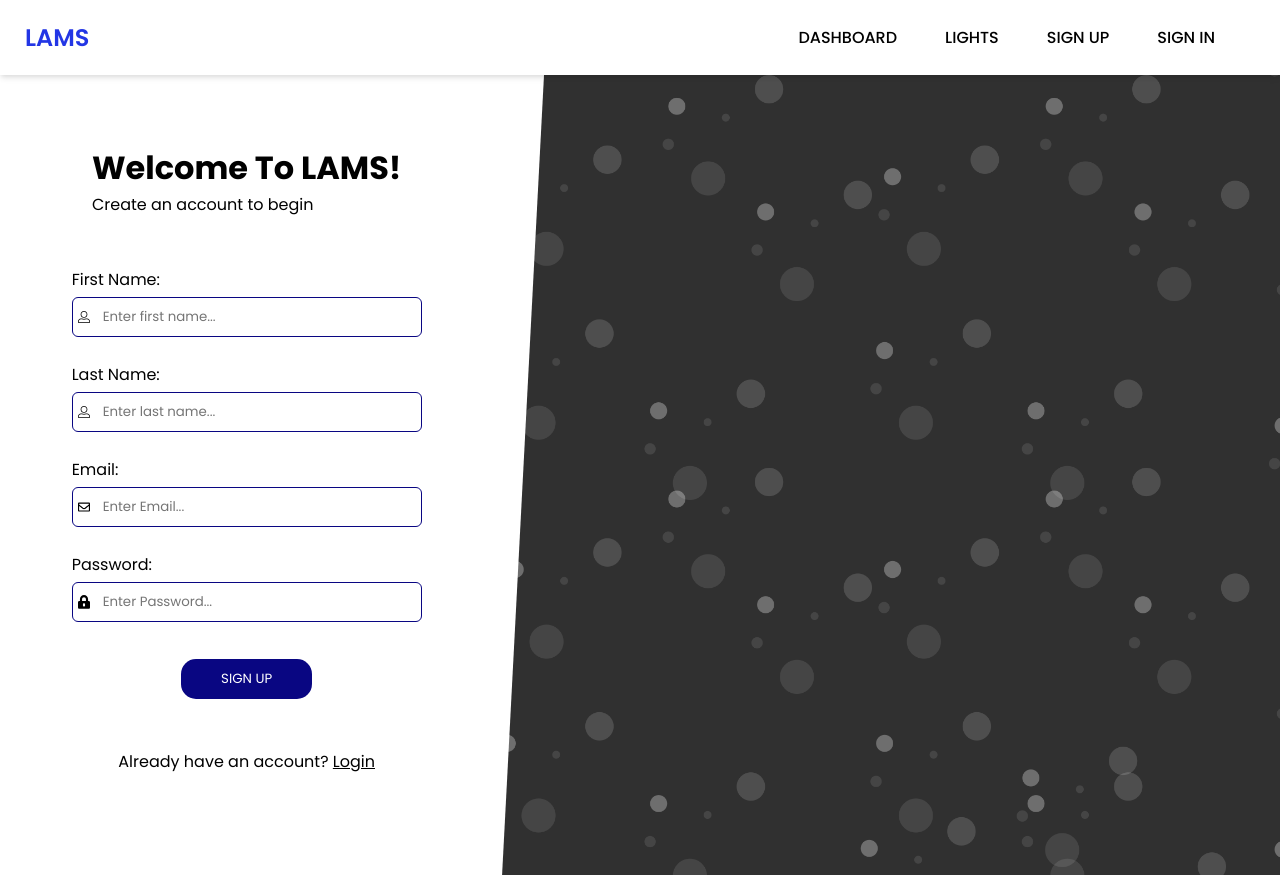
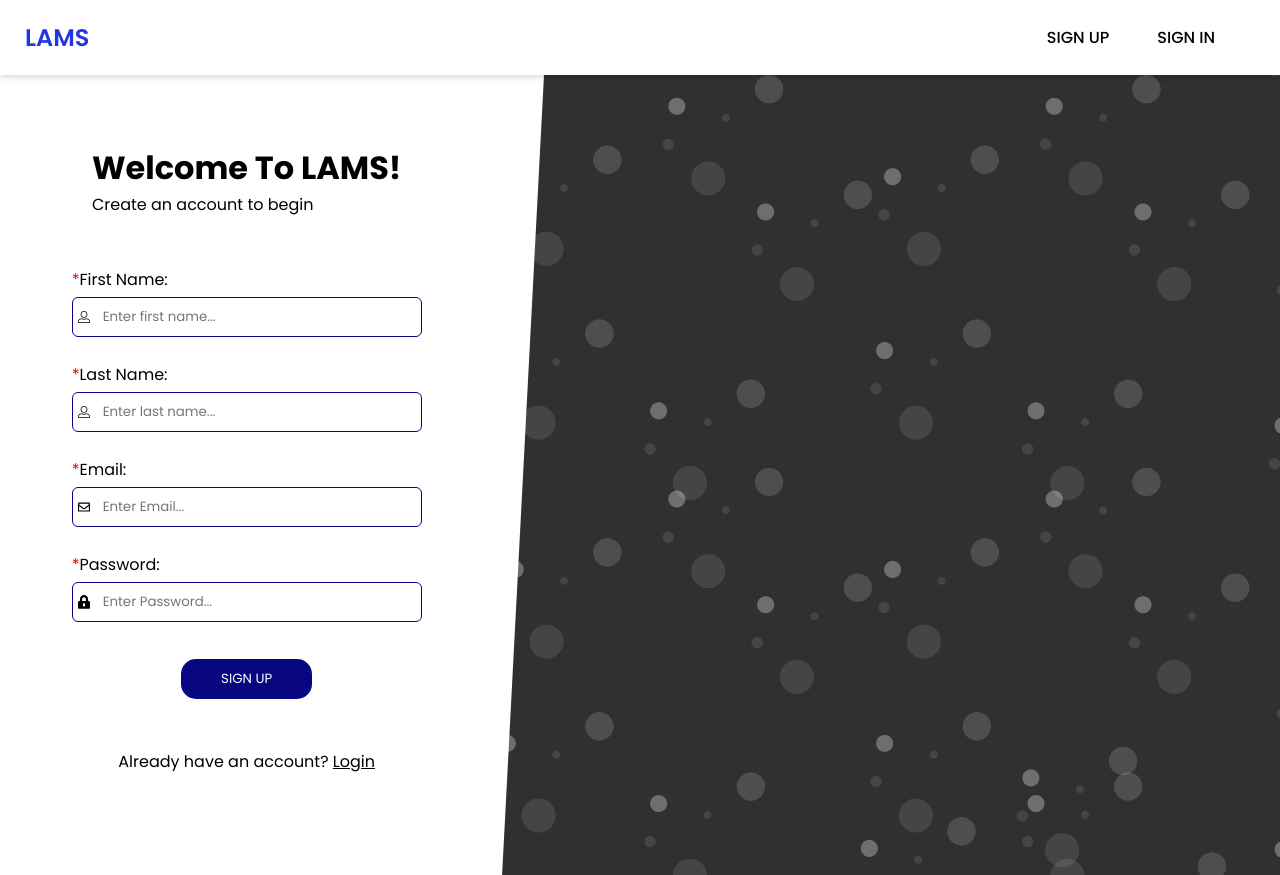
Before and after one commit to blessedmadukoma/lams-vue, a Vue app: page /register in a window 1280 px wide. Built offline with nearby package versions, Linux system fonts and the light colour scheme; no server answers; what vue2-editor would draw is missing.

Commit message:
updated navigation view

```diff
--- a/src/components/Navigation.vue
+++ b/src/components/Navigation.vue
@@ -11,10 +11,10 @@
       </div>
       <div class="nav-links">
         <ul v-show="!mobile">
-          <router-link class="link" :to="{ name: 'Dashboard' }"
+          <router-link class="link" v-if="user" :to="{ name: 'Dashboard' }"
             >Dashboard</router-link
           >
-          <router-link class="link" :to="{ name: 'Lights' }"
+          <router-link class="link" v-if="user" :to="{ name: 'Lights' }"
             >Lights</router-link
           >
           <router-link class="link" v-if="!user" :to="{ name: 'Register' }"
@@ -24,7 +24,7 @@
             >Sign in</router-link
           >
         </ul>
-        <div v-if="user" @click.prevent="toggleProfileMenu" class="profile" ref="profile">
+        <div v-if="user" v-show="!mobile" @click.prevent="toggleProfileMenu" class="profile" ref="profile">
           <span>{{ this.$store.state.profileInitials }}</span>
           <div v-show="profileMenu" class="profile-menu">
             <div class="info">
@@ -63,13 +63,19 @@
     <transition name="mobile-nav">
       <ul class="mobile-nav" v-show="mobileNav">
         <!-- If the person is not signed in: do this on -->
-        <router-link class="link" :to="{ name: 'Dashboard' }"
+        <router-link class="link" v-if="user" :to="{ name: 'Dashboard' }"
           >Dashboard</router-link
         >
-        <router-link class="link" :to="{ name: 'Register' }"
+        <router-link class="link" v-if="user" :to="{ name: 'Lights' }"
+          >Lights</router-link
+        >
+        <router-link class="link" v-if="user" :to="{ name: 'Sign out' }"
+          >Sign out</router-link
+        >
+        <router-link class="link" v-if="!user" :to="{ name: 'Register' }"
           >Sign up</router-link
         >
-        <router-link class="link" :to="{ name: 'Login' }">Sign in</router-link>
+        <router-link class="link" v-if="!user" :to="{ name: 'Login' }">Sign in</router-link>
 
         <!-- If the person is signed in, do this: -->
         <!-- <router-link class="link" to="#">Home</router-link>
@@ -130,6 +136,7 @@ export default {
     signOut() {
       firebase.auth().signOut();
       window.location.reload();
+      // redirect user to log in page
     },
   },
   computed: {
--- a/src/views/Register.vue
+++ b/src/views/Register.vue
@@ -7,38 +7,41 @@
       </div>
       <br /><br />
       <div class="inputs">
-        <label>First Name:</label>
+        <label><span style="color: red">*</span>First Name:</label>
         <div class="input" style="padding: 5px 0">
           <input
             type="text"
             placeholder="Enter first name..."
             v-model="firstName"
+            required
           />
           <user class="icon" />
         </div>
         <div style="padding: 6px 0"></div>
-        <label>Last Name:</label>
+        <label><span style="color: red">*</span>Last Name:</label>
         <div class="input" style="padding: 5px 0">
           <input
             type="text"
             placeholder="Enter last name..."
             v-model="lastName"
+            required
           />
           <user class="icon" />
         </div>
         <div style="padding: 6px 0"></div>
-        <label>Email:</label>
+        <label><span style="color: red">*</span>Email:</label>
         <div class="input" style="padding: 5px 0">
           <input type="text" placeholder="Enter Email..." v-model="email" />
           <email class="icon" />
         </div>
         <div style="padding: 6px 0"></div>
-        <label>Password:</label>
+        <label><span style="color: red">*</span>Password:</label>
         <div class="input" style="padding: 5px 0">
           <input
             type="password"
             placeholder="Enter Password..."
             v-model="password"
+            required
           />
           <password class="icon" />
         </div>
```
